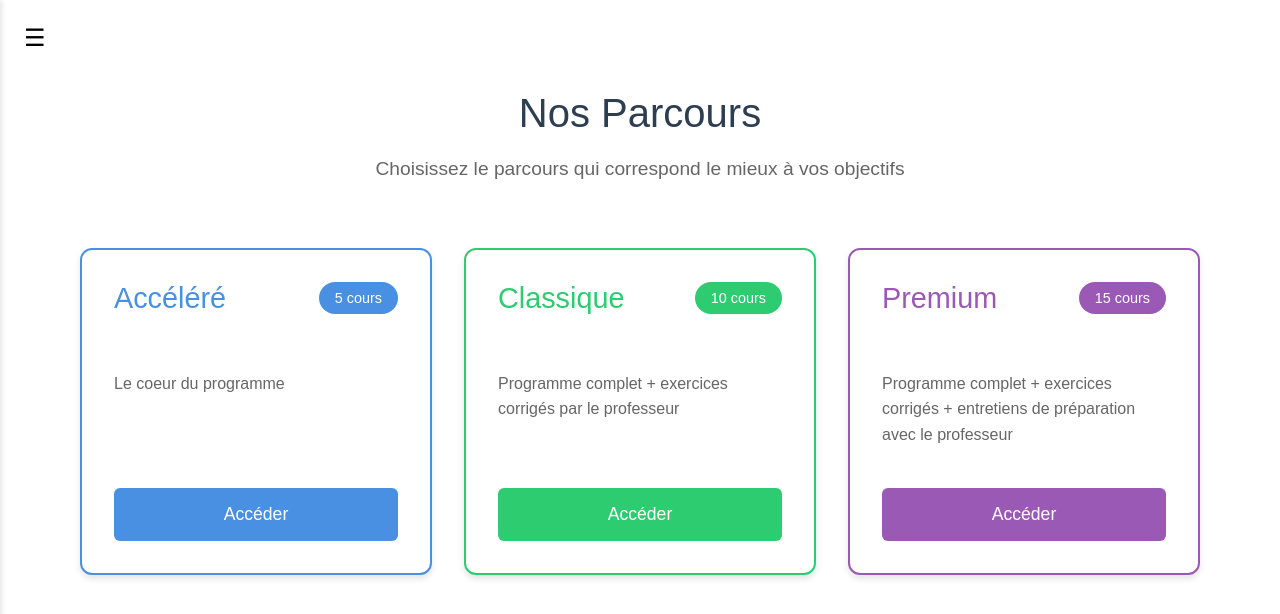
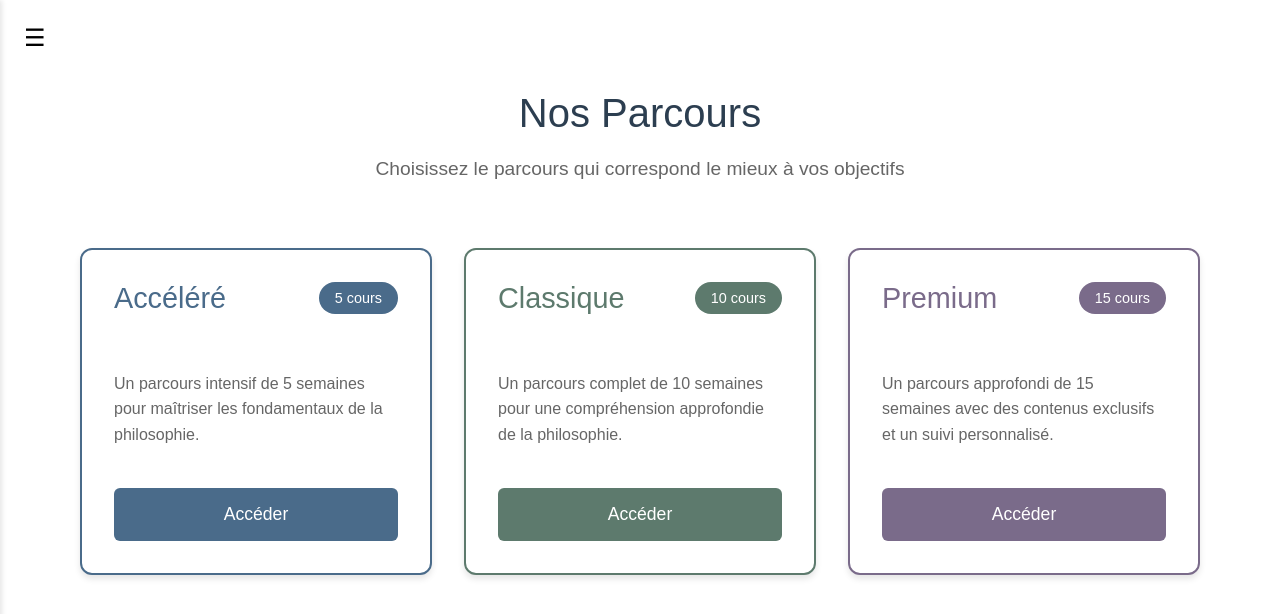
Before and after one commit to Relkondo/aristotle, a SvelteKit app: page /cours in a window 1280 px wide. Shown: the top 614 px of the page. Built offline with nearby package versions, Linux system fonts and the light colour scheme.

Commit message:
Fixing the courses track

```diff
--- a/src/routes/cours/+page.svelte
+++ b/src/routes/cours/+page.svelte
@@ -1,27 +1,30 @@
 <script>
   const tracks = [
     {
-      name: 'Accéléré',
+      id: 'accelere',
+      title: 'Accéléré',
       courses: 5,
-      description: 'Le coeur du programme',
-      color: '#4a90e2',
-      hoverColor: '#357abd',
+      description: 'Un parcours intensif de 5 semaines pour maîtriser les fondamentaux de la philosophie.',
+      color: '#4a6b8a',
+      hoverColor: '#3a5a7a',
       path: '/cours/accelere'
     },
     {
-      name: 'Classique',
+      id: 'classique',
+      title: 'Classique',
       courses: 10,
-      description: 'Programme complet + exercices corrigés par le professeur',
-      color: '#2ecc71',
-      hoverColor: '#27ae60',
+      description: 'Un parcours complet de 10 semaines pour une compréhension approfondie de la philosophie.',
+      color: '#5d7a6d',
+      hoverColor: '#4d6a5d',
       path: '/cours/classique'
     },
     {
-      name: 'Premium',
+      id: 'premium',
+      title: 'Premium',
       courses: 15,
-      description: 'Programme complet + exercices corrigés + entretiens de préparation avec le professeur',
-      color: '#9b59b6',
-      hoverColor: '#8e44ad',
+      description: 'Un parcours approfondi de 15 semaines avec des contenus exclusifs et un suivi personnalisé.',
+      color: '#7a6b8a',
+      hoverColor: '#6a5a7a',
       path: '/cours/premium'
     }
   ];
@@ -39,7 +42,7 @@
     {#each tracks as track}
       <div class="track-card" style="--track-color: {track.color}; --track-hover-color: {track.hoverColor}">
         <div class="track-header">
-          <h2>{track.name}</h2>
+          <h2>{track.title}</h2>
           <span class="course-count">{track.courses} cours</span>
         </div>
         <p class="track-description">{track.description}</p>
```
Also changed, not shown: src/routes/cours/[track]/+page.svelte (+12 -3 lines), src/routes/cours/[track]/exercise/[id]/+page.svelte (+22 -8 lines), src/routes/cours/[track]/video/[id]/+page.svelte (+21 -30 lines).
